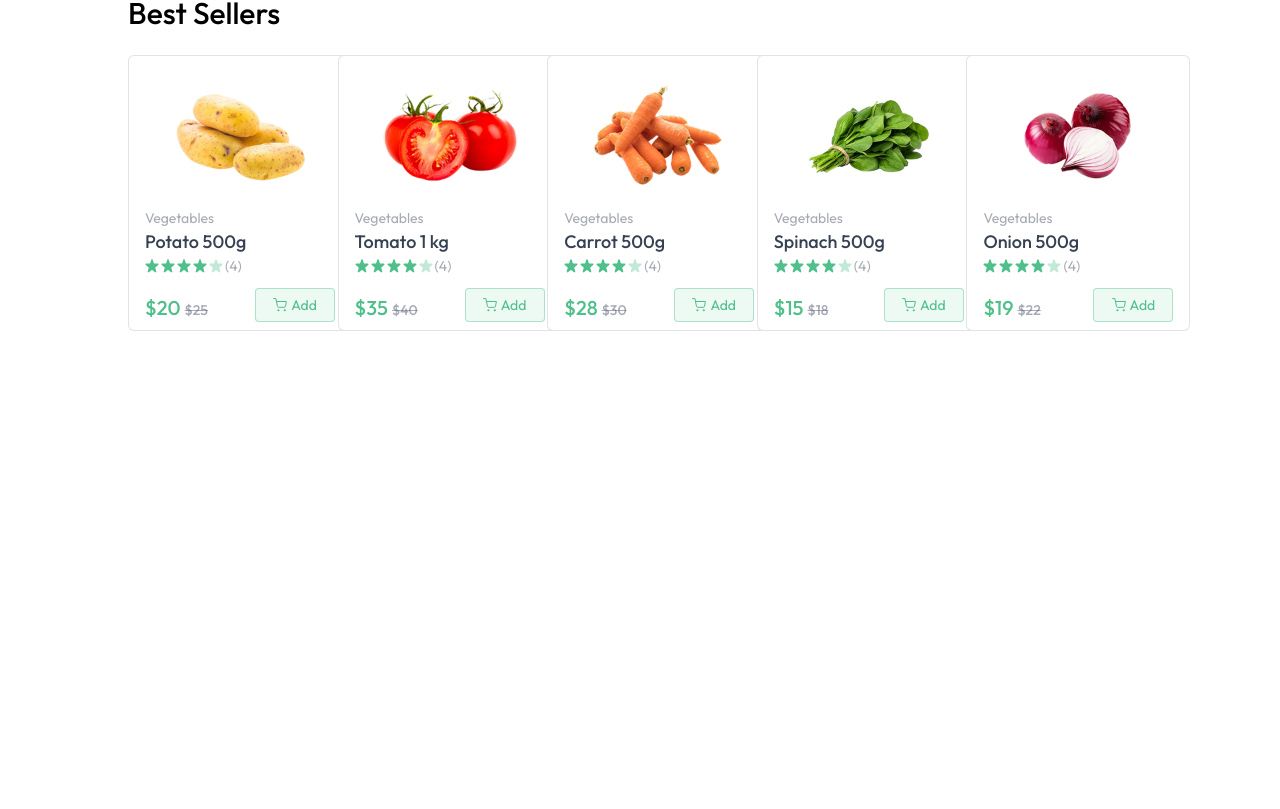
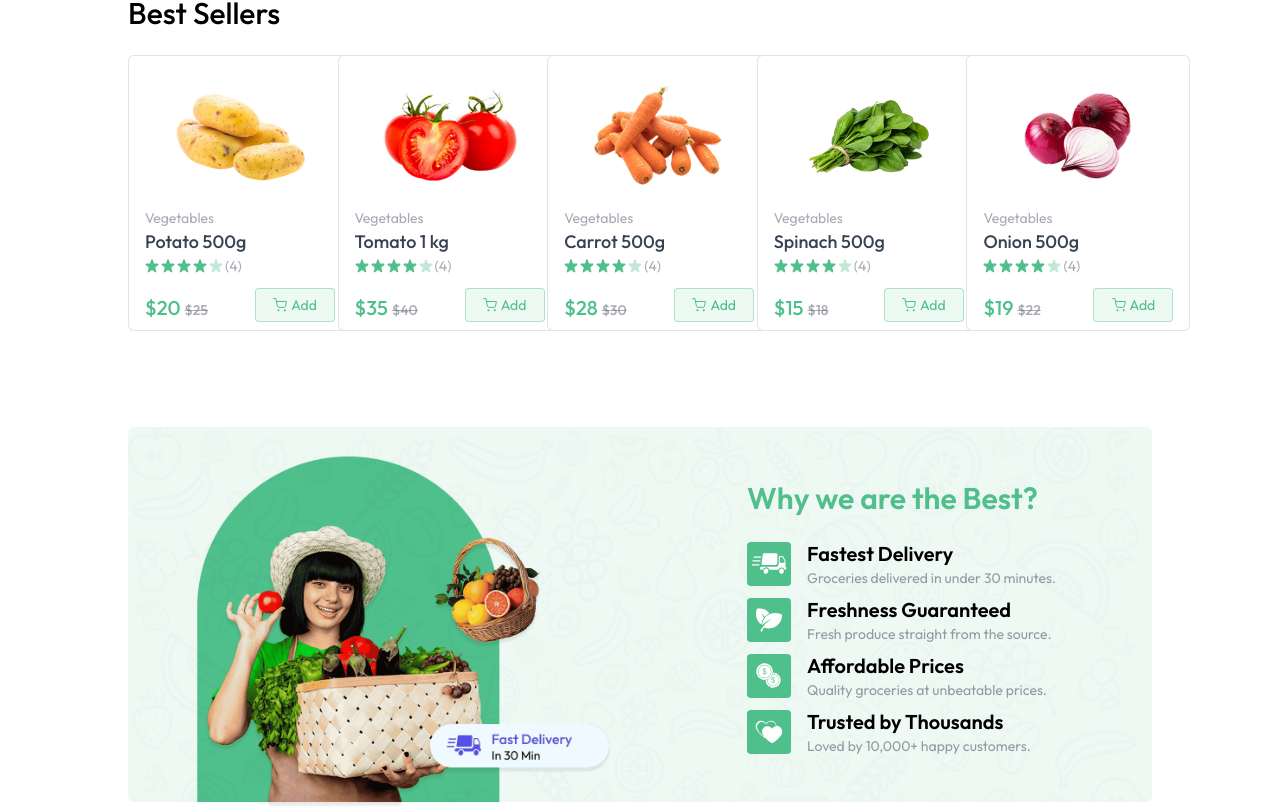
Before and after one commit to JUDHI3134/grocery, a React (Vite) app in the folder client/: page / in a window 1280 px wide. Shown: the part 873-1682 px from the top of the page. Before the commit the page ends 1204 px from the top, so only its background shows below. Built offline with nearby package versions, Linux system fonts and the light colour scheme.

Commit message:
create bottem banner section

```diff
--- /dev/null
+++ b/client/src/components/BottomBanner.jsx
@@ -0,0 +1,33 @@
+import React from 'react'
+import { assets, features } from '../assets/assets'
+
+const BottomBanner = () => {
+  return (
+    <div className='relative mt-24'>
+      <img src={assets.bottom_banner_image} alt="banner" className='w-full hidden md:block' />
+          <img src={assets.bottom_banner_image_sm} alt="banner" className='w-full md:hidden' />
+
+          <div className='inset-0 flex flex-col items-center absolute md:items-end md:justify-center pt-16 md:pt-0 md:pr-24'>
+
+              <div>
+                  <h1 className='text-2xl md:text-3xl font-semibold text-primary mb-6'>Why we are the Best?</h1>
+                  {
+                      features.map((feature, index) => (
+                          <div key={index} className='flex items-center gap-4 mt-2'>
+                              <img src={feature.icon} alt={feature.title} className='w-9 md:w-11' />
+                              <div>
+                              <h3 className='text-lg md:text-xl font-semibold'>{feature.title}</h3>
+                              <p className='text-xs text-gray-500/70 md:text-sm'>{ feature.description}</p>
+                              </div>
+                          </div>
+                      ))
+                  }
+              </div>
+
+          </div>
+
+    </div>
+  )
+}
+
+export default BottomBanner
--- a/client/src/pages/Home.jsx
+++ b/client/src/pages/Home.jsx
@@ -2,6 +2,7 @@
 import MainBanner from '../components/MainBanner'
 import Categories from '../components/Categories'
 import BestSeller from '../components/BestSeller'
+import BottomBanner from '../components/BottomBanner'
 
 const Home = () => {
   return (
@@ -9,6 +10,7 @@
       <MainBanner />
       <Categories />
       <BestSeller />
+      <BottomBanner />
     </div>
   )
 }
```
Also changed, not shown: 1 other file (tests, documents, lock files or other folders).
